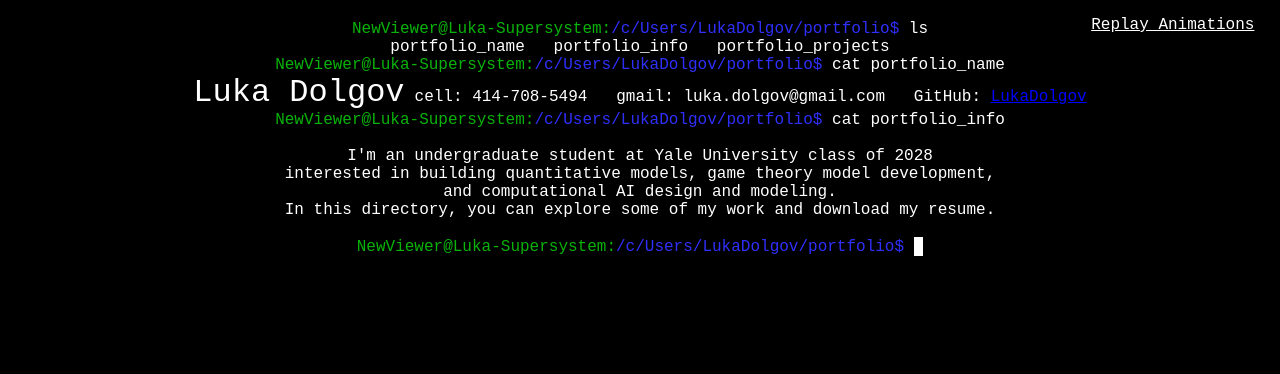
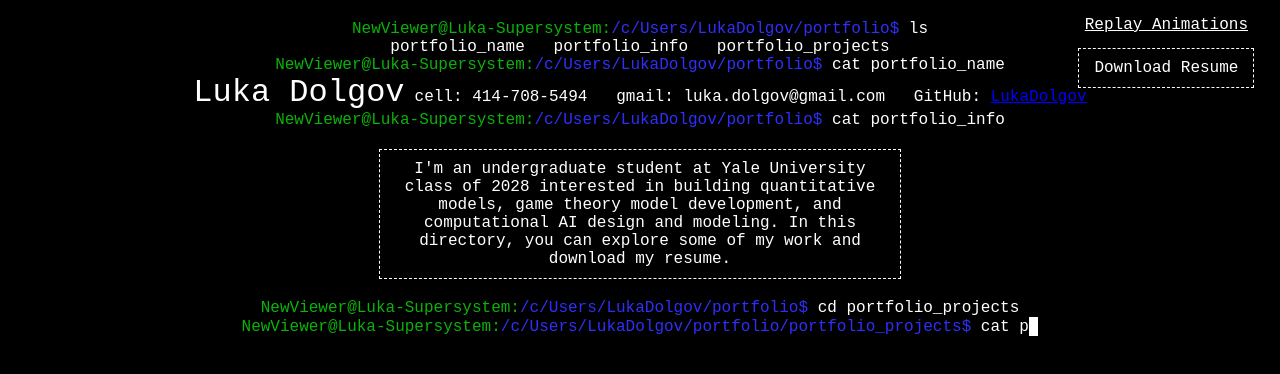
Before and after one commit to LukaDolgov/LukaPortfolio.github.io, a React (Create React App) app: page / in a window 1280 px wide. Shown: the top 374 px of the page. Built offline with nearby package versions, Linux system fonts and the light colour scheme.

Commit message:
changes and added projects

```diff
--- a/src/components/command_line.js
+++ b/src/components/command_line.js
@@ -4,10 +4,9 @@ import CommandOutput from './command_output';
 import './command_line.css';
 
 const static_line_left = "NewViewer@Luka-Supersystem:";
-const static_line_right = "/c/Users/LukaDolgov/portfolio$ ";
 
 
-const CommandLine = ({ command, content, delayBefore, speed, onComplete, active }) => {
+const CommandLine = ({ directory, command, content, delayBefore, speed, onComplete, active }) => {
     const [done, setDone] = useState(false);
     const handleComplete = () => {
         setDone(true);
@@ -19,7 +18,7 @@ const CommandLine = ({ command, content, delayBefore, speed, onComplete, active
             <p className="command-line">
             <span className="prompt">
                 <span className="user-info">{static_line_left}</span>
-                <span className="directory">{static_line_right}</span>
+                <span className="directory">{directory}</span>
             </span>
             <TypeWriter text={command} delayBefore={delayBefore} speed={speed} onComplete={handleComplete} active={active}/>
             {done && <CommandOutput content={content} />}
--- /dev/null
+++ b/src/components/project_type.css
@@ -0,0 +1,59 @@
+/* Container for the entire project block */
+.project_span {
+    width: 100%;
+    margin: 20px 0;
+    font-family: 'Courier New', Courier, monospace;
+    text-align: center; /* Center the header text */
+  }
+
+  /* Project header styling */
+  .project_head {
+    color: white; /* Terminal green */
+    margin-bottom: 10px;
+    font-size: 1.2em;
+  }
+
+  /* Container for image and description row */
+  .project_content {
+    display: flex;
+    justify-content: center; /* Center the row horizontally */
+    align-items: flex-start;
+    gap: 20px; /* Space between image and description */
+    margin: 0 auto;
+    max-width: 800px;  /* Adjust to control overall width */
+  }
+
+  /* Container for the image and its caption */
+  .project_figure {
+    margin: 0;
+    padding: 0;
+  }
+
+  /* Project image styling: slightly smaller size */
+  .project_gif {
+    margin-top: 10px;
+    max-width: 500px;
+    width: 100%;
+    height: auto;
+    border: 1px dashed white;
+    background: #000;
+  }
+
+
+  .project_caption {
+    text-align: center;
+    font-size: 0.9em;
+    color: white;
+    margin-top: 5px;
+  }
+
+
+  .project_desc {
+    flex: 1;
+    padding: 10px;
+    background-color: #000;
+    color: white;
+    border: 1px dashed white;
+    line-height: 1.5;
+    align-self: center;
+  }
--- /dev/null
+++ b/src/components/project_type.js
@@ -0,0 +1,17 @@
+import "./project_type.css"
+const Project = ({ projectnum, projecttitle, project_desc, project_gif, caption }) => {
+    return (
+      <div className="project_span">
+        <h3 className="project_head">{projectnum} {projecttitle}</h3>
+        <div className="project_content">
+          <figure className="project_figure">
+            <img src={project_gif} alt="Project GIF" className="project_gif" />
+            {caption && <figcaption className="project_caption">{caption}</figcaption>}
+          </figure>
+          <span className="project_desc">{project_desc}</span>
+        </div>
+      </div>
+    );
+  };
+
+  export default Project;
--- a/src/components/terminal.css
+++ b/src/components/terminal.css
@@ -37,9 +37,9 @@
     font-family: 'Courier New', Courier, monospace;
   }
   .replay-button {
-    position: absolute;
+    position: fixed;
     top: 2vh;
-    right: 2vw;
+    right: 2.5vw;
     cursor: pointer;
     color: #fff;
     text-decoration: underline;
@@ -47,6 +47,23 @@
     border-radius: 4px;
     font-family: 'Courier New', Courier, monospace;
   }
+  .download-button {
+    position: fixed;
+    top: 6vh;
+    right: 2vw;
+    padding: 10px 15px;
+    background-color: #000;
+    color: white;
+    border: 1px dashed white;
+    font-family: 'Courier New', Courier, monospace;
+    cursor: pointer;
+    z-index: 1000;
+    text-decoration: none;
+  }
+
+
+
+
   /* for mobile */
   @media (max-width: 600px) {
     .replay-button {
@@ -55,3 +72,12 @@
       font-size: 0.8em;
     }
   }
+  #portfolio_info_desc {
+    white-space: pre-wrap;
+    margin: 20px auto;
+    padding: 10px;
+    color: rgb(255, 255, 255);
+    font-family: 'Courier New', Courier, monospace;
+    border: 1px dashed white;
+    max-width: 500px;
+  }
--- a/src/components/terminal.js
+++ b/src/components/terminal.js
@@ -1,14 +1,24 @@
 import React, { useState, useMemo } from 'react';
 import CommandLine from './command_line.js';
+import Project from './project_type.js'
 import './terminal.css';
 import './command_line.css';
 
-//comands
+//directories
+let main_dir = "/c/Users/LukaDolgov/portfolio$ ";
+let projects_dir = "/c/Users/LukaDolgov/portfolio/portfolio_projects$ ";
+let resume_pdf = "/LukaPortfolio.github.io/Luka_Dolgov_Resume_PDF.pdf"
+//gifs
+let gif_proj1 = "/LukaPortfolio.github.io/Coinbase_gif.gif";
+let gif_proj2 = "";
+
+//commands
 let c1 = "ls";
 let c2 ="cat portfolio_name"
 let c3 = "cat portfolio_info";
-let c4 =  "cat portfolio_projects";
-
+let c4 =  "cd portfolio_projects";
+let c5 = "cat project1";
+let c6 = "cat project 2";
 //varaible values for outputs
 let c1O = "portfolio_name   portfolio_info   portfolio_projects";
 let c2O = (
@@ -22,18 +32,37 @@ let c2O = (
     </span>
   </div>
   );
-let c3O = "\nI'm an undergraduate student at Yale University class of 2028\n" +
-"interested in building quantitative models, game theory model development,\n" +
-"and computational AI design and modeling.\n" +
-"In this directory, you can explore some of my work and download my resume.\n ";
-let c4O = "cat: portfolio_projects: Is a directory";
-
-
+let c3O = (<p id="portfolio_info_desc">
+  I'm an undergraduate student at Yale University class of 2028
+ interested in building quantitative models, game theory model development,
+and computational AI design and modeling.
+In this directory, you can explore some of my work and download my resume.
+  </p>);
+let c4O = "";
+let c5O = <Project
+ projectnum="1. "
+ projecttitle = "Coinbase Trading Bot"
+ project_desc = "In this project, I use a coinbase API to connect to real-time Bitcoin trading information and pass it through a LSTM strategy to make a price prediction. I use certain economic theory for risk-management and staking quantity. I have trained the model on 900 days of Bitcoin past prices."
+ project_gif = {gif_proj1}>
+ </Project>
+ let c6O = <Project
+ projectnum = "2. "
+ projecttitle = "Shakespearean Text Generator"
+ project_desc = "In this project, I use the PyTorch Machine learning library to build a transformer model that generates text in the style of shakespeare, where it is trained on a document containing all of shakespeare's playes. I use byte pair encoding for tokenization. "
+ project_gif = {gif_proj2}>
+ </Project>
+const calculateDirectory = (i) => {
+  if (i < 4) {
+      return main_dir;
+    } else if (i>=4) {
+    return projects_dir;
+    }
+  }
 
 //logic
 const Terminal = () => {
-  const [commands, setCommands] = useState([c1, c2, c3, c4]);
-  const content = useMemo(() => [c1O, c2O, c3O, c4O], []);
+  const [commands, setCommands] = useState([c1, c2, c3, c4, c5, c6]);
+  const content = useMemo(() => [c1O, c2O, c3O, c4O, c5O, c6O], []);
   const [currIndex, setCurrIndex] = useState(0);
   const [showExtra, setShowExtra] = useState(false);
   // This index tracks the command that is currently being printed.
@@ -65,13 +94,21 @@ const Terminal = () => {
       >
         Replay Animations
       </p>
+      <a
+        href = { resume_pdf }
+        download
+        className="download-button"
+      >
+        Download Resume
+    </a>
       {
         commands.slice(0, currIndex + 1).map((command, i) => (
           <CommandLine
             key={i}
+            directory={ calculateDirectory(i) }
             command={command}
             content={content[i]}
-            delayBefore={1000}
+            delayBefore={500}
             speed={50}
             onComplete={i === currIndex ? handleCommandComplete : undefined}
             active={ showExtra ? false : i === currIndex }
@@ -81,6 +118,7 @@ const Terminal = () => {
        {showExtra  && (
       <CommandLine
         key="blank"
+        directory={calculateDirectory(currIndex + 1)}
         command=""
         content=""
         delayBefore={1000}
```
Also changed, not shown: 2 other files (tests, documents, lock files or other folders).
